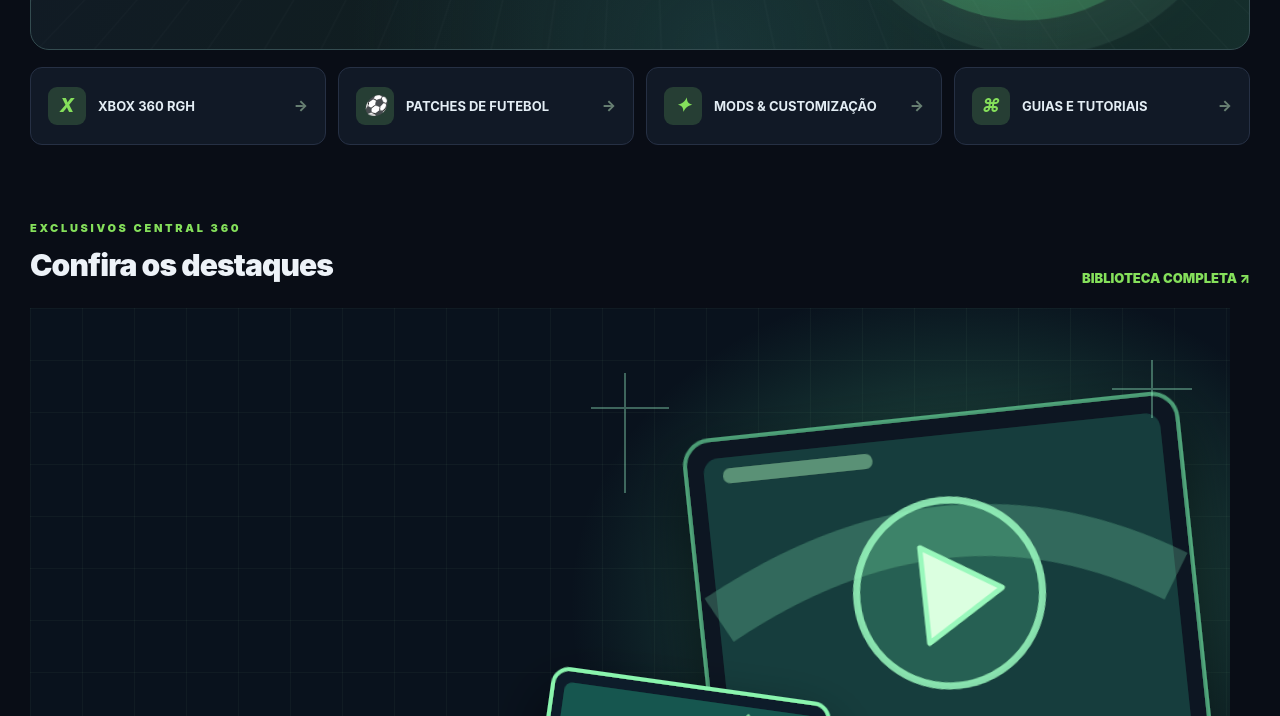
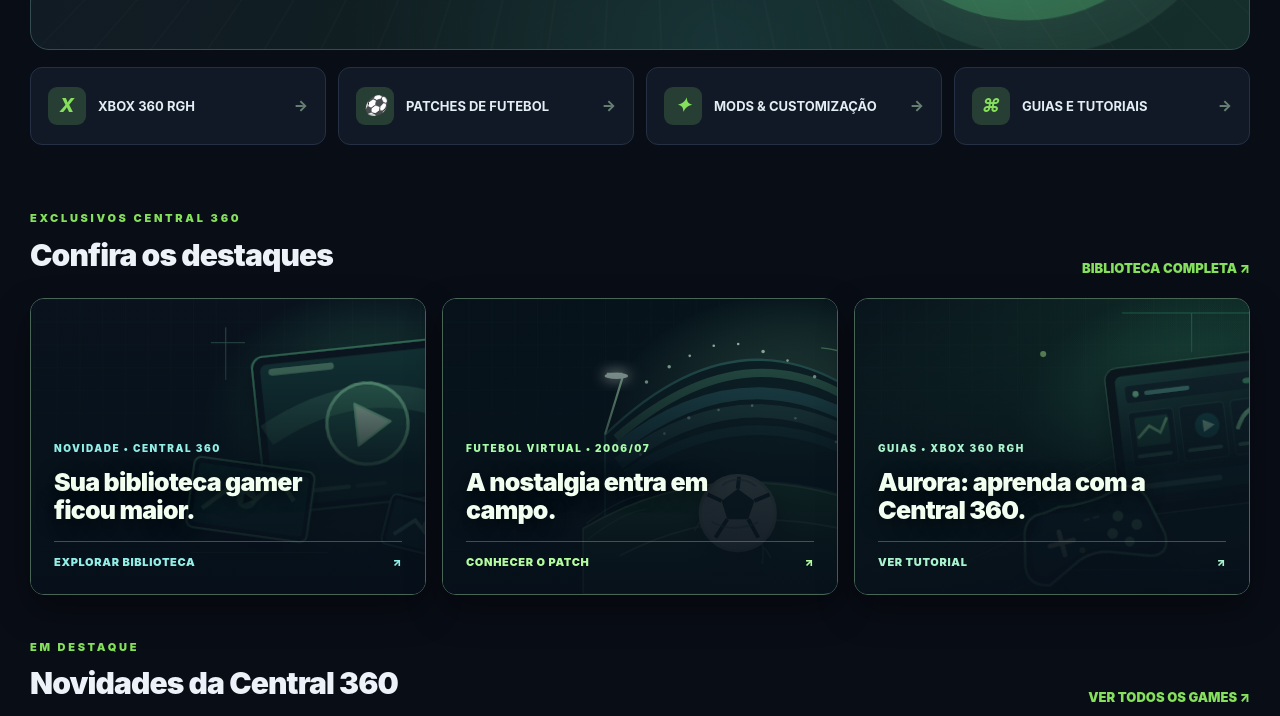
Before and after one commit to leitegleisson188-source/central-360-games, a plain HTML site: page index.html in a window 1280 px wide. Shown: the part 561-1277 px from the top of the page. Drawn offline with Linux system fonts and the light colour scheme.

Commit message:
style: load promotional artwork and popup styles

```diff
--- a/index.html
+++ b/index.html
@@ -12,6 +12,7 @@
 <meta property="og:description" content="Catálogo de Xbox 360 RGH, futebol virtual, patches, tutoriais e novidades da Central 360.">
 <meta name="color-scheme" content="dark">
 <link rel="stylesheet" href="./assets/style.css">
+<link rel="stylesheet" href="./assets/promos.css">
 </head>
 <body>
 <a class="skip" href="#app">Pular para o conteúdo</a>
```
